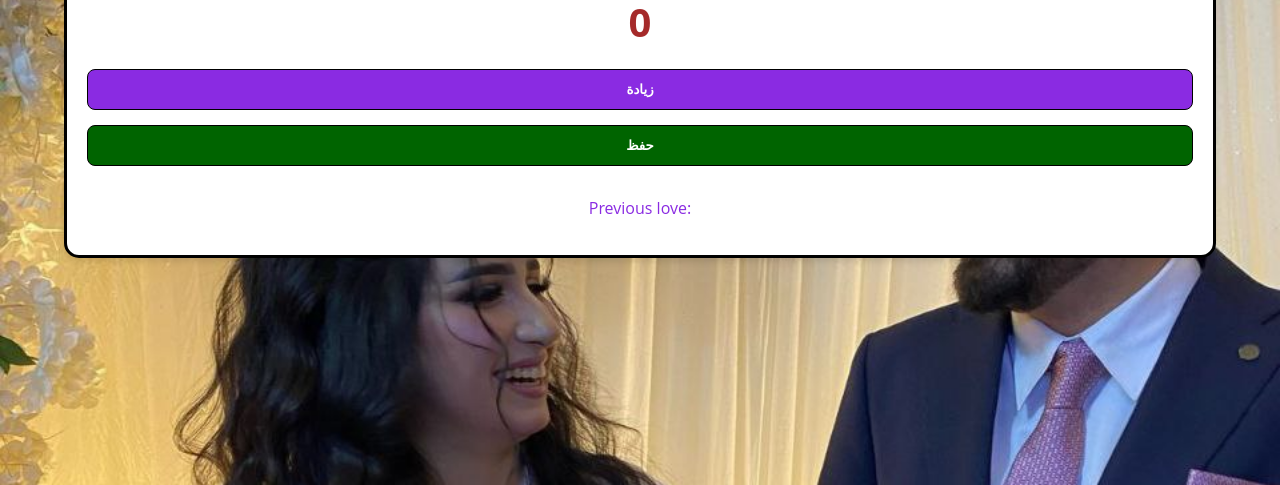
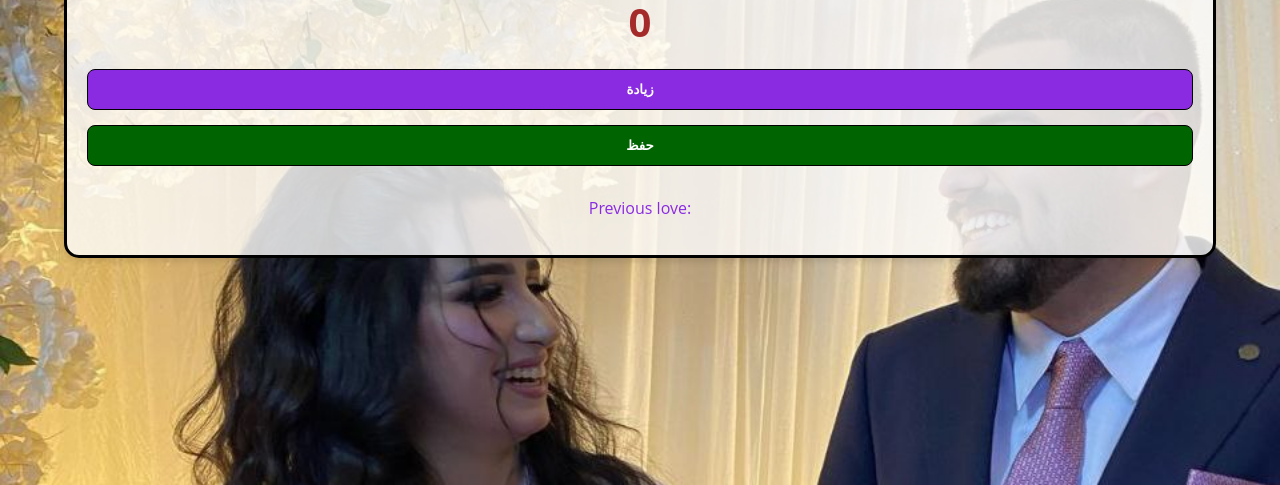
Before and after one commit to love-toto/my-girl, a plain HTML site: page index.html in a window 1280 px wide. Shown: the part 315-800 px from the top of the page. Drawn offline with Linux system fonts and the light colour scheme.

Commit message:
Add files via upload

```diff
--- a/index.css
+++ b/index.css
@@ -12,7 +12,7 @@ body {
 }
 
 .container {
-    background: white;
+    background: rgba(255, 255, 255, 0.8); /* خلفية بيضاء مع شفافية 80% */
     max-width: 90%;
     width: 100%;
     margin: 20px;
```
